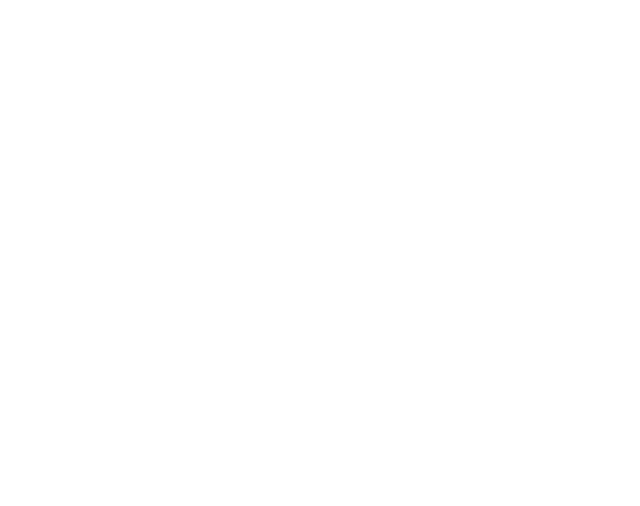
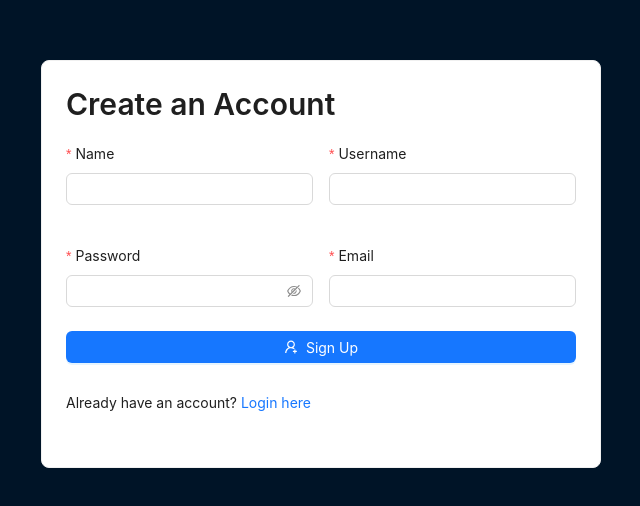
Before and after one commit to Machaieie/Todo_List_Web, a React (Vite) app: page /signup in a window 1280 px wide. Before the commit this address had no page. Shown: the part 136-642 px from the top of the page, without its empty margins (319-959 px from the left). Built offline with nearby package versions, Linux system fonts and the light colour scheme.

Commit message:
criando o atela de signup e ajustar o public layout para imcorporar a tela de signup tambem

```diff
--- a/src/App.jsx
+++ b/src/App.jsx
@@ -8,6 +8,7 @@
 const Task = lazy(() => import('./screens/task/Task'));
 const Collaborators = lazy(() => import('./screens/collaborators/Collaborators'));
 const Login = lazy(() => import('./screens/login/Login'));
+const Signup = lazy(() => import('./screens/signup/Signup'));
 
 const App = () => {
   return (
@@ -16,6 +17,7 @@
         <Routes>
           <Route path='/' element={<PublicLayout />}>
             <Route index element={<Login />} />
+            <Route path='/signup' element={<Signup />}></Route>
           </Route>
           <Route path='/admin' element={<AdminLayout />}>
             <Route path="dashboard" element={<Dashboard />} />
--- a/src/components/Buttons/TaskGradientButton.jsx
+++ b/src/components/Buttons/TaskGradientButton.jsx
@@ -45,8 +45,8 @@
         },
       }}
     >
-      <Space>
-        <Button type="primary" size="large" onClick={onClick} icon={icon}>
+      <Space >
+        <Button type="primary" size="large"  onClick={onClick} icon={icon}>
           {text}
         </Button>
       </Space>
--- a/src/layouts/PublicLayout.jsx
+++ b/src/layouts/PublicLayout.jsx
@@ -1,8 +1,7 @@
 import React from 'react';
 import { Layout } from 'antd';
 import ColorConfig from '../configs/ColorConfigs';
-import Login from '../screens/login/Login';
-
+import { Outlet } from 'react-router-dom';
 const PublicLayout = () => {
     return (
         <Layout
@@ -13,7 +12,7 @@
                 alignItems: 'center',
                 backgroundColor: ColorConfig.sidecolor
             }}>
-            <Login />
+            <Outlet/>
         </Layout>
     );
 };
--- a/src/screens/login/Login.jsx
+++ b/src/screens/login/Login.jsx
@@ -1,66 +1,92 @@
 import React from 'react';
-import { Card, Row, Col, Input, Form ,Button} from "antd";
+import { Card, Row, Col, Input, Form,Button, Typography } from "antd";
+import { Link } from 'react-router-dom';
 import TaskGradientButton from '../../components/Buttons/TaskGradientButton';
 import { LoginOutlined } from '@ant-design/icons';
+import logo from '../../assets/img/logo.png';
+
+const { Text } = Typography;
+
 const Login = () => {
     const [form] = Form.useForm();
 
     const onSubmit = async () => {
         try {
-
-
+            const values = await form.validateFields();
+            console.log('Form Values:', values);
         } catch (error) {
-
+            console.error('Validation Failed:', error);
         }
     };
+
     return (
+        <Row justify="center" align="middle" style={{ minHeight: '100vh' }}>
             <Card
-
                 style={{
                     width: '80%',
-                maxWidth: '500px',
-                minWidth: '300px',
-                height: '50vh',
+                    maxWidth: '700px',
+                    minWidth: '350px',
+                    height: 'auto',
                     maxHeight: '400px',
                     minHeight: '300px',
                     display: 'flex',
                     justifyContent: 'center',
                     alignItems: 'center',
+                    flexDirection: 'column',
                 }}
-
             >
-            <Row gutter={[16, 16]}>
-                <Col xs={24} sm={12} md={12} lg={12} xl={12}>
+                <img src={logo} alt="Logo" style={{ width: '150px', marginBottom: '20px' }} />
+                <Form
+                    form={form}
+                    layout="vertical"
+                    style={{ width: '100%' }}
+                >
                     <Form.Item
                         label="Username"
                         name="username"
                         rules={[
                             {
                                 required: true,
-                                message: 'please enter your username.',
+                                message: 'Please enter your username.',
                             },
                         ]}
                     >
                         <Input />
                     </Form.Item>
-                </Col>
-                <Col xs={24} sm={12} md={12} lg={12} xl={12}>
                     <Form.Item
                         label="Password"
                         name="password"
                         rules={[
                             {
                                 required: true,
-                                message: 'please enter your password.',
+                                message: 'Please enter your password.',
                             },
                         ]}
                     >
-                        <Input />
+                        <Input.Password />
                     </Form.Item>
-                </Col>
-                    <TaskGradientButton text="Login" onClick={onSubmit} icon={<LoginOutlined/>} />
+                    <Form.Item>
+
+                        <Button
+                            type="primary"
+                            htmlType="submit"
+                            icon={<LoginOutlined />}
+                            style={{ width: '100%' }}
+                            onClick={onSubmit}
+                        >
+                            Login
+                        </Button>
+
+
+                    </Form.Item>
+                    <Form.Item>
+                        <Text>
+                            Don't have an account? <Link to="/signup">Create one</Link>
+                        </Text>
+                    </Form.Item>
+                </Form>
+            </Card>
         </Row>
-        </Card>
     );
 };
 
--- /dev/null
+++ b/src/screens/signup/Signup.jsx
@@ -0,0 +1,128 @@
+import React from 'react';
+import { Card, Row, Col, Input, Form, Button, Typography } from "antd";
+import { Link } from 'react-router-dom';
+import { UserAddOutlined } from '@ant-design/icons';
+
+const { Text } = Typography;
+
+const Signup = () => {
+    const [form] = Form.useForm();
+
+    const onSubmit = async () => {
+        try {
+            const values = await form.validateFields();
+            console.log('Signup Form Values:', values);
+
+        } catch (error) {
+            console.error('Validation Failed:', error);
+        }
+    };
+
+    return (
+        <Row justify="center" align="middle" style={{ minHeight: '100vh' }}>
+            <Card
+                style={{
+                    width: '80%',
+                    maxWidth: '700px',
+                    minWidth: '300px',
+                    height: 'auto',
+                    display: 'flex',
+                    justifyContent: 'center',
+                    alignItems: 'center',
+                    flexDirection: 'column',
+                }}
+            >
+                <Typography.Title level={2} style={{ marginBottom: '20px' }}>
+                    Create an Account
+                </Typography.Title>
+                <Form
+                    form={form}
+                    layout="vertical"
+                    style={{ width: '100%' }}
+                    onFinish={onSubmit}
+                >
+                    <Row gutter={[16, 16]}>
+                        <Col xs={24} sm={12} md={12} lg={12} xl={12}>
+                            <Form.Item
+                                label="Name"
+                                name="name"
+                                rules={[
+                                    {
+                                        required: true,
+                                        message: 'Please enter your name.',
+                                    },
+                                ]}
+                            >
+                                <Input />
+                            </Form.Item>
+                        </Col>
+                        <Col xs={24} sm={12} md={12} lg={12} xl={12}>
+                            <Form.Item
+                                label="Username"
+                                name="username"
+                                rules={[
+                                    {
+                                        required: true,
+                                        message: 'Please enter your username.',
+                                    },
+                                ]}
+                            >
+                                <Input />
+                            </Form.Item>
+                        </Col>
+                        <Col xs={24} sm={12} md={12} lg={12} xl={12}>
+                            <Form.Item
+                                label="Password"
+                                name="password"
+                                rules={[
+                                    {
+                                        required: true,
+                                        message: 'Please enter your password.',
+                                    },
+                                ]}
+                            >
+                                <Input.Password />
+                            </Form.Item>
+                        </Col>
+                        <Col xs={24} sm={12} md={12} lg={12} xl={12}>
+                            <Form.Item
+                                label="Email"
+                                name="email"
+                                rules={[
+                                    {
+                                        required: true,
+                                        type: 'email',
+                                        message: 'Please enter a valid email address.',
+                                    },
+                                ]}
+                            >
+                                <Input />
+                            </Form.Item>
+                        </Col>
+                    </Row>
+
+
+
+
+                    <Form.Item>
+                        <Button
+                            type="primary"
+                            htmlType="submit"
+                            icon={<UserAddOutlined />}
+                            style={{ width: '100%' }}
+                        >
+                            Sign Up
+                        </Button>
+                    </Form.Item>
+                    <Form.Item>
+                        <Text>
+                            Already have an account? <Link to="/">Login here</Link>
+                        </Text>
+                    </Form.Item>
+                </Form>
+            </Card>
+        </Row>
+    );
+};
+
+export default Signup;
```
Lines whose indentation alone changed are shown as unchanged.
